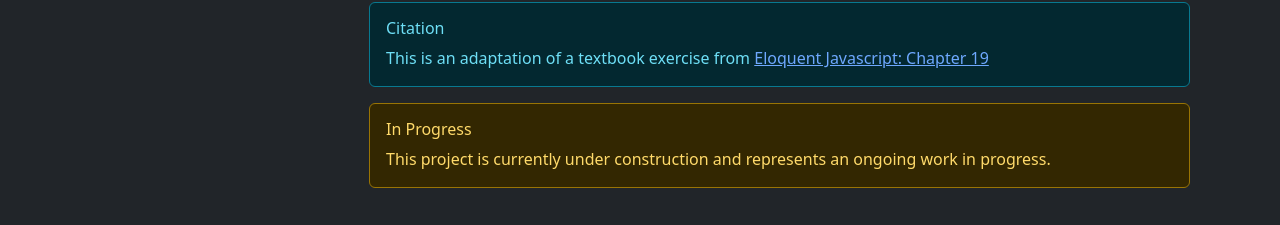
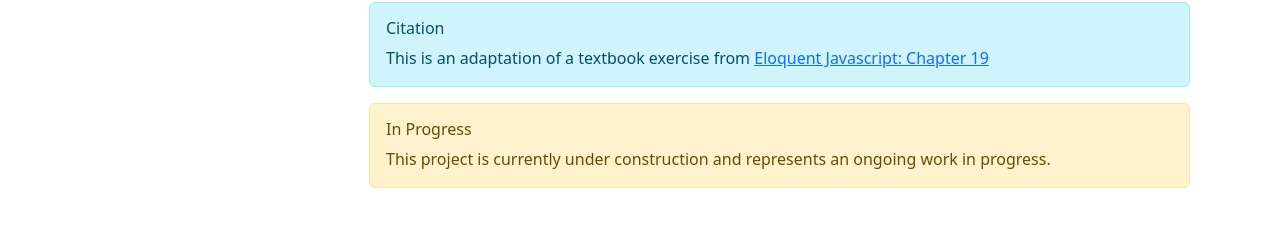
Before and after one commit to RecursiveTimeGhost/recursivetimeghost.github.io, a plain HTML site: page index.html in a window 1280 px wide. Shown: the part 415-640 px from the top of the page. Drawn offline with nearby package versions, Linux system fonts and the light colour scheme.

Commit message:
margin fix

```diff
--- a/index.html
+++ b/index.html
@@ -6,7 +6,7 @@
     <title>Time Ghost (loops recursively)</title>
     <link href="https://cdn.jsdelivr.net/npm/bootstrap@5.3.3/dist/css/bootstrap.min.css" rel="stylesheet" integrity="sha384-QWTKZyjpPEjISv5WaRU9OFeRpok6YctnYmDr5pNlyT2bRjXh0JMhjY6hW+ALEwIH" crossorigin="anonymous">
   </head>
-  <body data-bs-theme="dark">
+  <body data-bs-theme="light">
     <div class="container">
       <div class="row m-0 p-0 g-3">
         <div class="col-3 text-end">
@@ -20,7 +20,7 @@
             <h6>Citation</h6>
             <p class="m-0 p-0">This is an adaptation of a textbook exercise from <a href="https://eloquentjavascript.net/" target="_blank">Eloquent Javascript: Chapter 19</a></p>
             </div>
-          <div class="alert alert-warning" role="alert">
+          <div class="alert alert-warning m-0" role="alert">
             <h6>In Progress</h6>
             <p class="m-0 p-0">This project is currently under construction and represents an ongoing work in progress.</p>
             </div>
```
